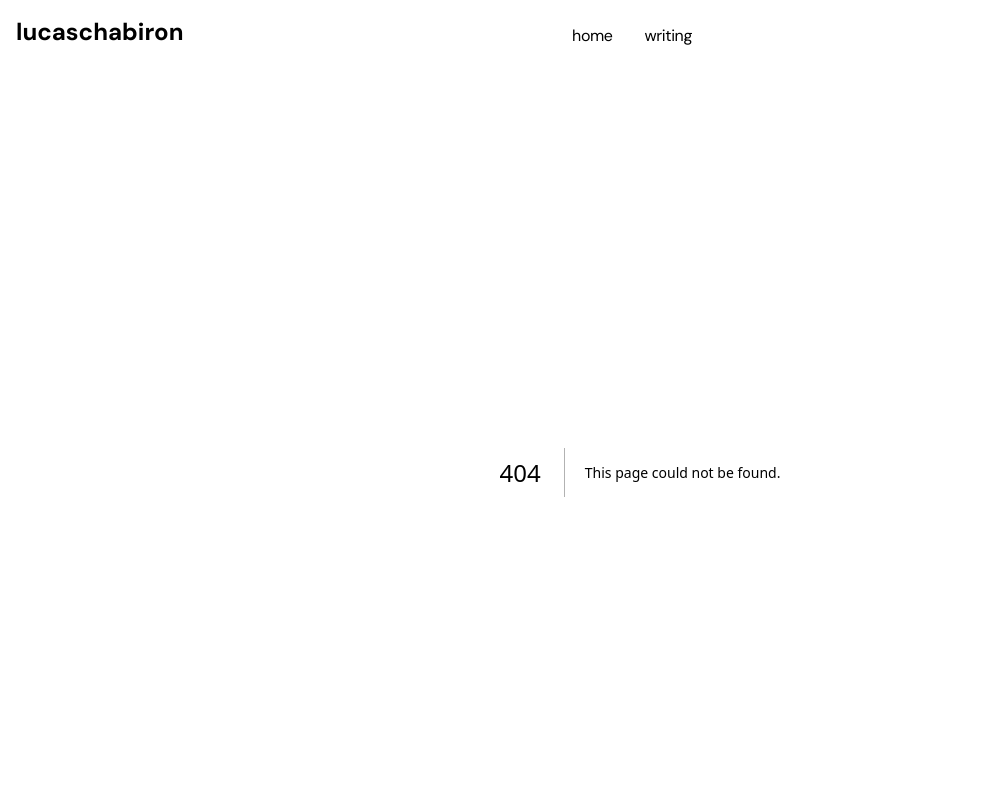
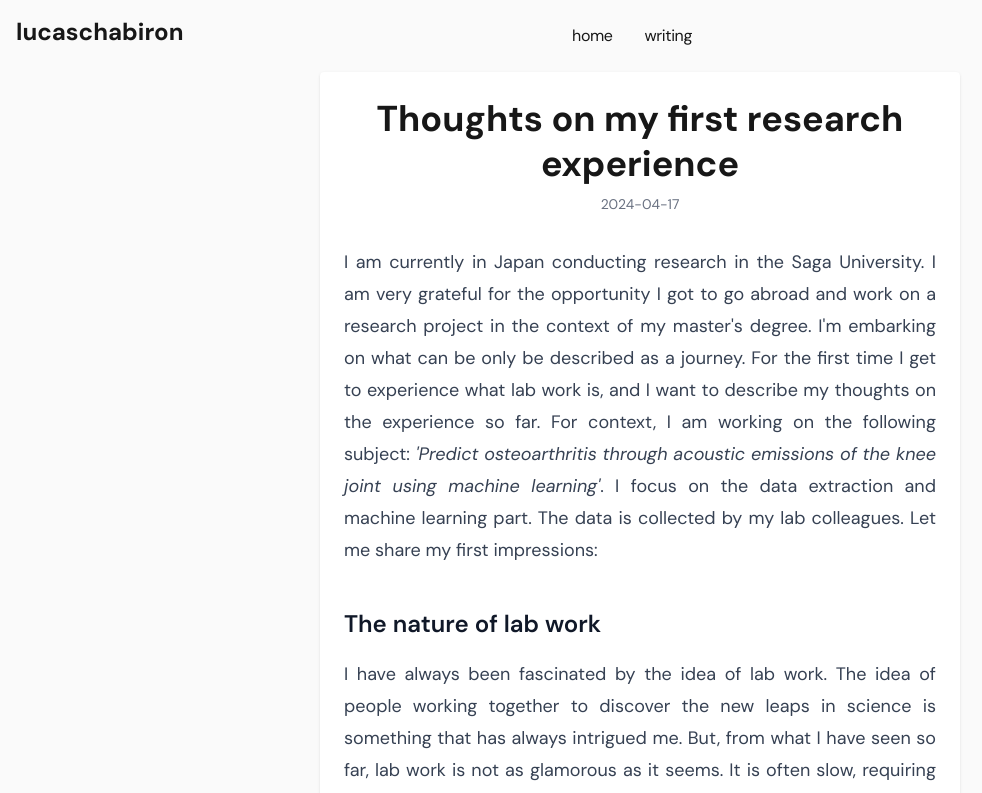
Before and after one commit to lucaschabiron/portfolio, a Next.js app: page /writing/research-experience in a window 1280 px wide. Before the commit this address had no page. Shown: the top 793 px of the page, without its empty margins (0-982 px from the left). Built offline with nearby package versions, Linux system fonts and the light colour scheme.

Commit message:
feat: writing posts

```diff
--- a/src/app/globals.css
+++ b/src/app/globals.css
@@ -1,6 +1,7 @@
 @import url("https://fonts.googleapis.com/css2?family=DM+Sans:ital,opsz,wght@0,9..40,100..1000;1,9..40,100..1000&display=swap");
 
 @import "tailwindcss";
+@plugin "@tailwindcss/typography";
 
 @theme {
   --font-sans: "DM Sans", sans-serif;
--- /dev/null
+++ b/src/app/writing/[slug]/page.tsx
@@ -0,0 +1,47 @@
+import fs from 'fs';
+import path from 'path';
+import matter from 'gray-matter';
+import { notFound } from 'next/navigation';
+import React from 'react';
+import ReactMarkdown from 'react-markdown';
+
+interface PostPageProps {
+  params: { slug: string };
+}
+
+export async function generateStaticParams() {
+  const postsDirectory = path.join(process.cwd(), 'src/app/writing/posts');
+  const filenames = fs.readdirSync(postsDirectory);
+  return filenames
+    .filter((name) => name.endsWith('.md'))
+    .map((name) => ({ slug: name.replace(/\.md$/, '') }));
+}
+
+export default async function PostPage(props: PostPageProps) {
+  // Await params if needed (for latest Next.js)
+  const params = props.params instanceof Promise ? await props.params : props.params;
+  const { slug } = params;
+  const postPath = path.join(process.cwd(), 'src/app/writing/posts', `${slug}.md`);
+  if (!fs.existsSync(postPath)) {
+    notFound();
+  }
+  const fileContents = fs.readFileSync(postPath, 'utf8');
+  const { content, data } = matter(fileContents);
+  let dateString = '';
+  if (data.date instanceof Date) {
+    dateString = data.date.toISOString().slice(0, 10);
+  } else if (typeof data.date === 'string') {
+    dateString = data.date;
+  } else if (data.date) {
+    dateString = String(data.date);
+  }
+  return (
+    <div className="mx-auto w-full max-w-2xl lg:w-1/2 p-6 bg-white rounded shadow-sm">
+      <h1 className="text-4xl font-bold mb-2 text-center leading-tight">{data.title}</h1>
+      <p className="text-gray-500 text-sm mb-8 text-center">{dateString}</p>
+      <article className="prose prose-lg mx-auto text-justify">
+        <ReactMarkdown>{content}</ReactMarkdown>
+      </article>
+    </div>
+  );
+}
--- a/src/app/writing/page.tsx
+++ b/src/app/writing/page.tsx
@@ -1,5 +1,55 @@
-export default function Home() {
+import fs from 'fs';
+import path from 'path';
+import matter from 'gray-matter';
+import Link from 'next/link';
+
+interface PostMeta {
+  slug: string;
+  title: string;
+  date: string;
+}
+
+async function getPosts(): Promise<PostMeta[]> {
+  const postsDirectory = path.join(process.cwd(), 'src/app/writing/posts');
+  const filenames = fs.readdirSync(postsDirectory);
+  return filenames
+    .filter((name) => name.endsWith('.md'))
+    .map((name) => {
+      const filePath = path.join(postsDirectory, name);
+      const fileContents = fs.readFileSync(filePath, 'utf8');
+      const { data } = matter(fileContents);
+      let dateString = '';
+      if (data.date instanceof Date) {
+        dateString = data.date.toISOString().slice(0, 10);
+      } else if (typeof data.date === 'string') {
+        dateString = data.date;
+      } else if (data.date) {
+        dateString = String(data.date);
+      }
+      return {
+        slug: name.replace(/\.md$/, ''),
+        title: data.title || name,
+        date: dateString,
+      };
+    })
+    .sort((a, b) => (a.date < b.date ? 1 : -1));
+}
+
+export default async function WritingPage() {
+  const posts = await getPosts();
   return (
-    <div className="container lg:mx-auto lg:w-2xl p-4">Nothing here rn</div>
+    <div className="container lg:mx-auto lg:w-2xl p-4">
+      <h1 className="text-3xl font-bold mb-6">writing</h1>
+      <ul>
+        {posts.map((post) => (
+          <li key={post.slug} className="mb-4">
+            <Link href={`/writing/${post.slug}`} className="text-xl font-semibold text-blue-600 hover:underline">
+              {post.title}
+            </Link>
+            <span className="block text-gray-500 text-xs">{post.date}</span>
+          </li>
+        ))}
+      </ul>
+    </div>
   );
 }
--- /dev/null
+++ b/src/app/writing/posts/research-experience.md
@@ -0,0 +1,30 @@
+---
+title: Thoughts on my first research experience
+description: My thoughts on my first research experience in a lab
+date: 2024-04-17
+---
+
+I am currently in Japan conducting research in the Saga University.
+I am very grateful for the opportunity I got to go abroad and work on a research project in the context of my master's degree. I'm embarking on what can be only be described as a journey. For the first time I get to experience what lab work is, and I want to describe my thoughts on the experience so far.
+For context, I am working on the following subject: _'Predict osteoarthritis through acoustic emissions of the knee joint using machine learning'_. I focus on the data extraction and machine learning part. The data is collected by my lab colleagues.
+Let me share my first impressions:
+
+### The nature of lab work
+
+I have always been fascinated by the idea of lab work. The idea of people working together to discover the new leaps in science is something that has always intrigued me. But, from what I have seen so far, lab work is not as glamorous as it seems. It is often slow, requiring painstaking attention to detail and long periods of data collection and analysis. The repetition can be meditative but sometimes crosses into monotony. Moreover, labs are inherently collaborative and sometimes chaotic environments, which contrasts sharply with the more structured project timelines found in corporate environments.
+
+### Adjusting to Lab Dynamics
+
+Adjusting to the pace and environment of a research lab has been one of my biggest challenges. In a lab, the immediacy of corporate deadlines is replaced by a focus on long-term outcomes. My professor wants us to report what we're working on twice a week. This shift can impact motivation but also allows for deeper exploration of complex problems. This deep exploration can sometimes lead to deadends and I have to learn to be comfortable with failure and uncertainty. The collaborative part is making the work sometimes more enjoyable but I feel like it is also slowing us all down.
+
+### Reflections on Motivation and Incentives
+
+Reflecting on my current experience, I've come to realize that the incentives are mostly self-driven. Unlike in a corporate environment where promotions and bonuses are tangible rewards, in research, the rewards are more abstract. The satisfaction of discovery, the joy of learning, and the potential to contribute to the scientific community are the primary motivators. This intrinsic motivation is both liberating and challenging. It requires a different mindset and a willingness to embrace uncertainty and ambiguity. (I feel like I am not made for this kind of work, but I am trying to adapt)
+
+### The importance of Communication
+
+This part is crucial. In a lab you gotta be able to communicate your advancements, your problems, your doubts, your ideas. I have to learn to communicate my work effectively to my professor and colleagues. I feel like this takes as much time as the actual work. But it is essential to keep everyone on the same page and to get feedback on my work. The fact that I am used to working alone makes this part even harder.
+
+### Conclusion
+
+Navigating through this experience is still a work in progress. I am learning to embrace the uncertainty and the slow pace of lab work. I am learning to communicate more effectively and to find motivation in the intrinsic rewards of research. The fact that I am in a foreign country makes this a wonderful journey too: I am learning about a new culture, a new language, and new ways of working. I am grateful for this opportunity and I am excited to see where this will take me.
```
Also changed, not shown: package.json (+8 -5 lines), 1 other file (tests, documents, lock files or other folders).
